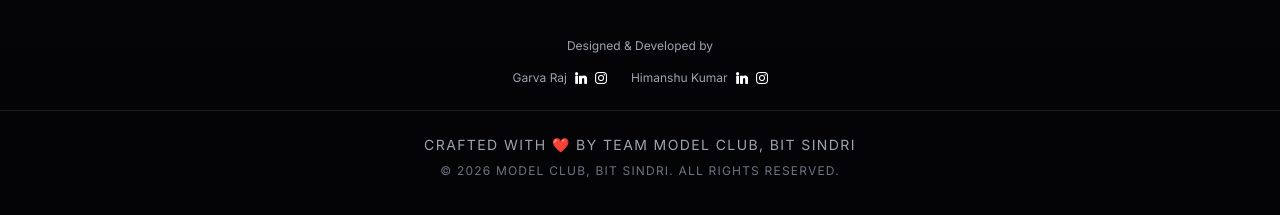
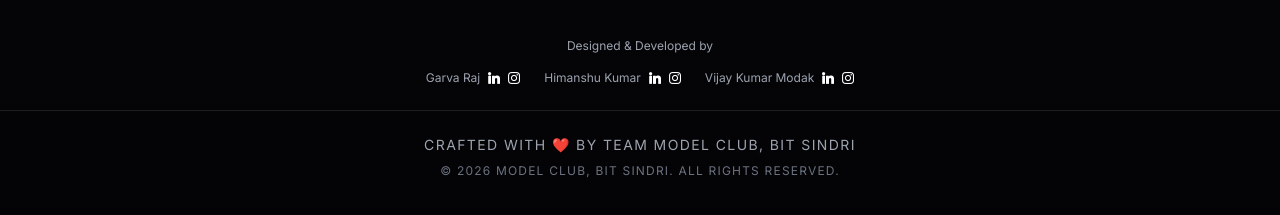
Before and after one commit to Model-Club-BIT-Sindri/Sandhaan-26, a plain HTML site: page events.html in a window 1280 px wide. Shown: the part 3066-3281 px from the top of the page. Drawn offline with nearby package versions, Linux system fonts and the light colour scheme.

Commit message:
Add hbnl

```diff
--- a/events.html
+++ b/events.html
@@ -279,6 +279,23 @@
             <img src="./assets/instagram.png" class="w-3" />
           </a>
         </div>
+        <div
+            class="flex items-center gap-2 text-xs text-gray-400 hover:text-spidey-red transition-all duration-300 cursor-pointer"
+          >
+            <p>Vijay Kumar Modak</p>
+            <a
+              href="https://www.linkedin.com/in/vijay-kumar-modak-3497632a8/"
+              class="flex items-center gap-1"
+            >
+              <img src="./assets/linkedin.png" class="w-3" />
+            </a>
+            <a
+              href="https://www.instagram.com/vijay1.png/"
+              class="flex items-center gap-1"
+            >
+              <img src="./assets/instagram.png" class="w-3" />
+            </a>
+          </div>
       </div>
     </div>
     <!-- BOTTOM COPYRIGHT -->
```
